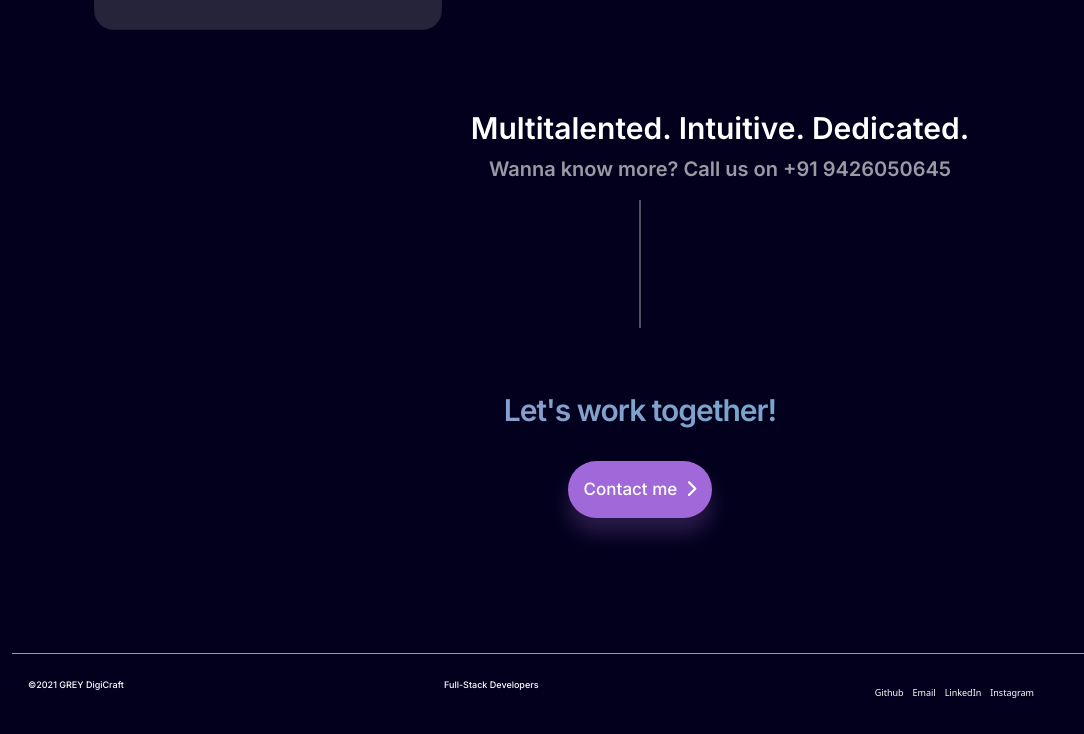
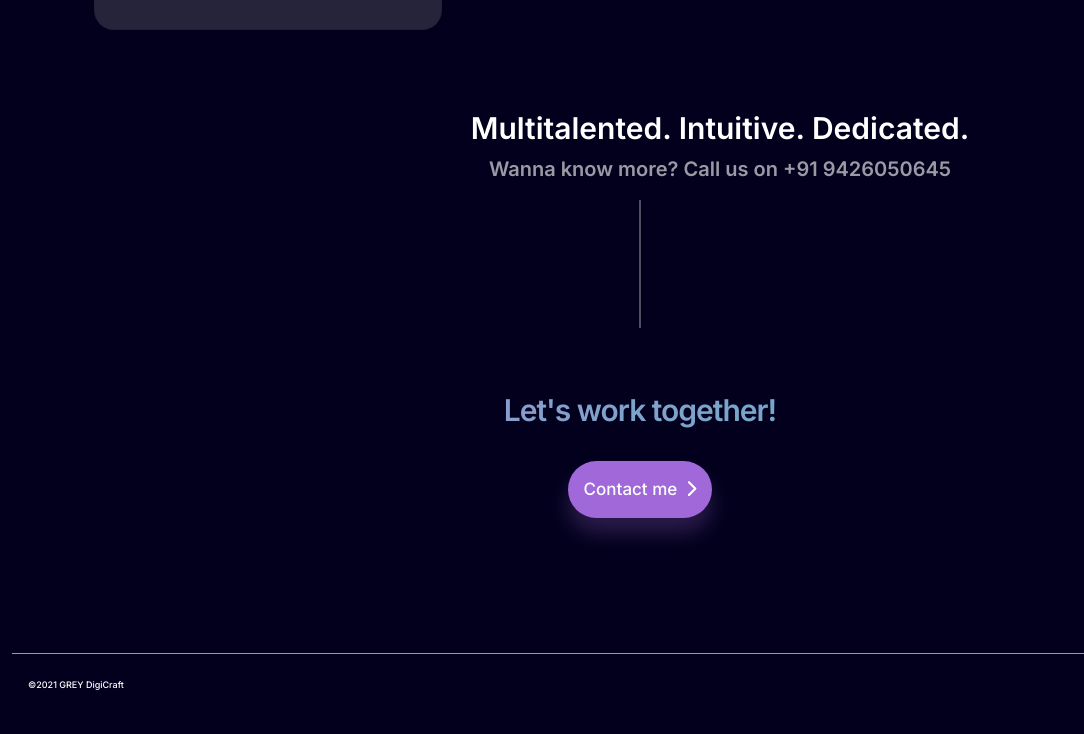
Before and after one commit to SwairVihari/greydigicraft, a plain HTML site: page index.html in a window 1280 px wide. Shown: the part 2978-3712 px from the top of the page, without its empty margins (0-1084 px from the left). Drawn offline with nearby package versions, Linux system fonts and the light colour scheme; a script that the page names is missing.

Commit message:
Update index.html

```diff
--- a/index.html
+++ b/index.html
@@ -719,32 +719,7 @@ It takes more than just the company to achieve a better world. We know that we m
         <div class="col-4">
           <p class="footer-description">©2021 GREY DigiCraft</p>
         </div>
-        <div class="col-2">
-          <p class="footer-description">Full-Stack Developers</p>
-        </div>
-        <div class="col-6" align="center">
-          <a
-            href=""
-            target="_blank"
-            class="footer-description"
-            >Github</a
-          >
-          <a href="mailto:harsh.1722.patel@gmail.com" class="footer-description"
-            >Email</a
-          >
-          <a
-            href=""
-            target="_blank"
-            class="footer-description"
-            >LinkedIn</a
-          >
-          <a
-            href=""
-            target="_blank"
-            class="footer-description"
-            >Instagram</a
-          >
-        </div>
+
       </div>
     </div>
     <script
```
